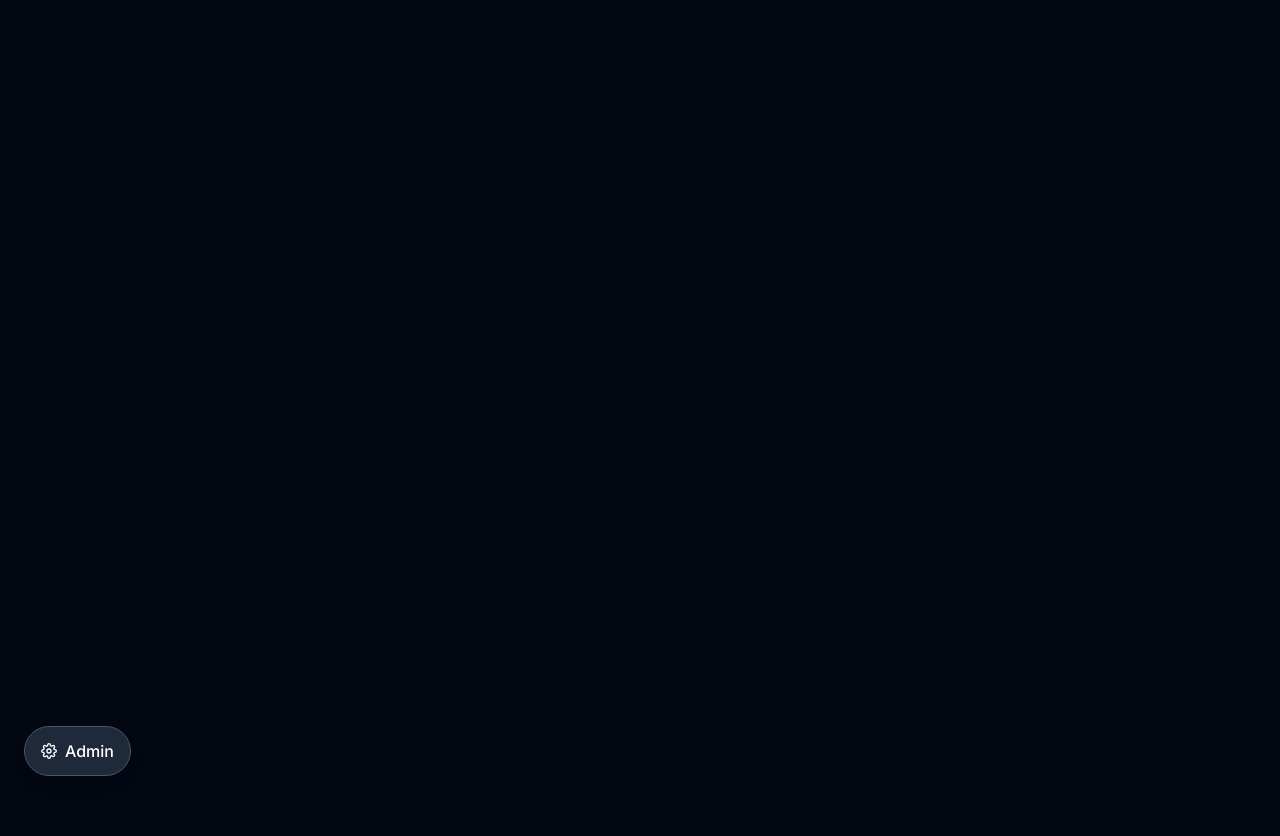
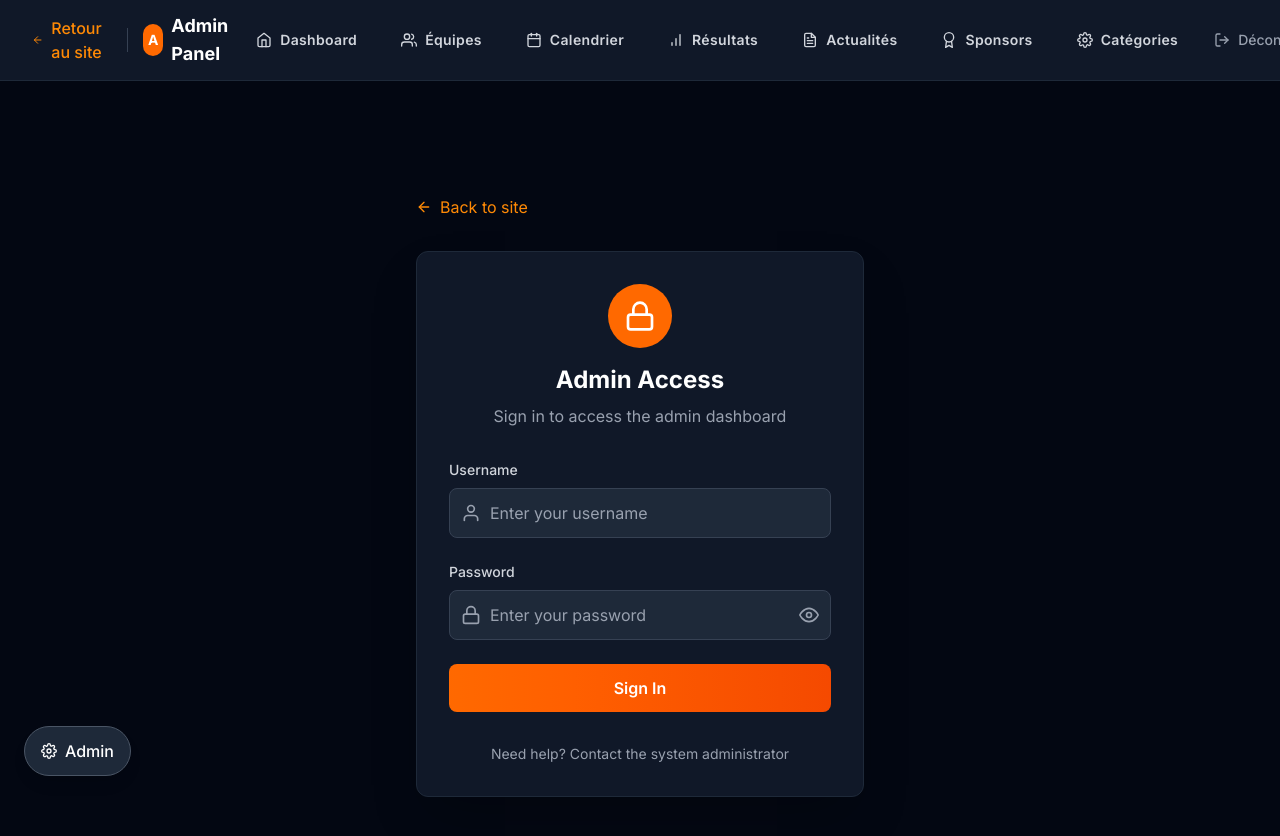
Before and after one commit to russeltsague/LBC_Cameroon_WEB, a Next.js app in the folder LBC_Frontend/: page /admin/login in a window 1280 px wide. Before the commit this address had no page. Shown: the top 836 px of the page. Before the commit the page ends 800 px from the top, so only its background shows below. Built offline with nearby package versions, Linux system fonts and the light colour scheme.

Commit message:
admin login

```diff
--- /dev/null
+++ b/LBC_Frontend/app/admin/login/layout.tsx
@@ -0,0 +1,14 @@
+'use client'
+import { ReactNode } from 'react'
+
+interface LoginLayoutProps {
+  children: ReactNode
+}
+
+export default function LoginLayout({ children }: LoginLayoutProps) {
+  return (
+    <div className="min-h-screen bg-gray-950">
+      {children}
+    </div>
+  )
+}
--- a/LBC_Frontend/app/admin/login/page.tsx
+++ b/LBC_Frontend/app/admin/login/page.tsx
@@ -4,20 +4,21 @@ import { useRouter } from 'next/navigation'
 import { motion } from 'framer-motion'
 import { FiLock, FiUser, FiEye, FiEyeOff, FiArrowLeft } from 'react-icons/fi'
 import Link from 'next/link'
-import { toast } from 'react-hot-toast'
 
 export default function AdminLoginPage() {
   const [username, setUsername] = useState('')
   const [password, setPassword] = useState('')
   const [showPassword, setShowPassword] = useState(false)
   const [isLoading, setIsLoading] = useState(false)
+  const [error, setError] = useState('')
   const router = useRouter()
 
   const handleSubmit = async (e: React.FormEvent) => {
     e.preventDefault()
+    setError('')
 
     if (!username || !password) {
-      toast.error('Please fill in all fields')
+      setError('Please fill in all fields')
       return
     }
 
@@ -39,14 +40,13 @@ export default function AdminLoginPage() {
         localStorage.setItem('adminToken', data.data.token)
         localStorage.setItem('adminUser', JSON.stringify(data.data.user))
 
-        toast.success('Login successful!')
         router.push('/admin')
       } else {
-        toast.error(data.message || 'Login failed')
+        setError(data.message || 'Login failed')
       }
     } catch (error) {
       console.error('Login error:', error)
-      toast.error('Network error. Please try again.')
+      setError('Network error. Please try again.')
     } finally {
       setIsLoading(false)
     }
@@ -79,6 +79,13 @@ export default function AdminLoginPage() {
             <h1 className="text-2xl font-bold text-white mb-2">Admin Access</h1>
             <p className="text-gray-400">Sign in to access the admin dashboard</p>
           </div>
+
+          {/* Error Message */}
+          {error && (
+            <div className="mb-6 p-3 bg-red-500/10 border border-red-500/20 rounded-lg">
+              <p className="text-red-400 text-sm">{error}</p>
+            </div>
+          )}
 
           {/* Login Form */}
           <form onSubmit={handleSubmit} className="space-y-6">
--- a/LBC_Frontend/components/admin/AuthGuard.tsx
+++ b/LBC_Frontend/components/admin/AuthGuard.tsx
@@ -1,8 +1,7 @@
 'use client'
 import { useEffect, useState } from 'react'
-import { useRouter } from 'next/navigation'
+import { useRouter, usePathname } from 'next/navigation'
 import { motion } from 'framer-motion'
-import { FiLoader } from 'react-icons/fi'
 
 interface AuthGuardProps {
   children: React.ReactNode
@@ -12,6 +11,12 @@ export const AuthGuard = ({ children }: AuthGuardProps) => {
   const [isAuthenticated, setIsAuthenticated] = useState<boolean | null>(null)
   const [isLoading, setIsLoading] = useState(true)
   const router = useRouter()
+  const pathname = usePathname()
+
+  // Skip authentication for login page
+  if (pathname === '/admin/login') {
+    return <>{children}</>
+  }
 
   useEffect(() => {
     const checkAuth = async () => {
```
